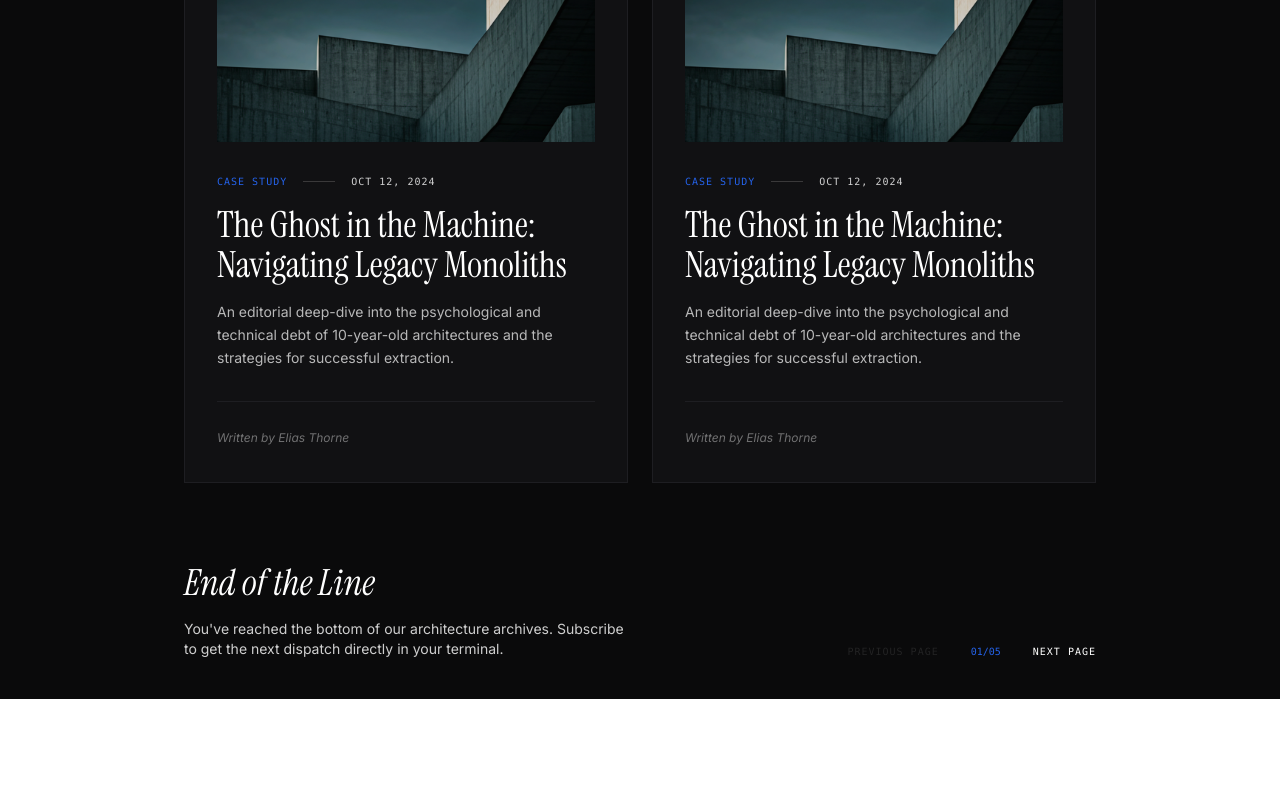
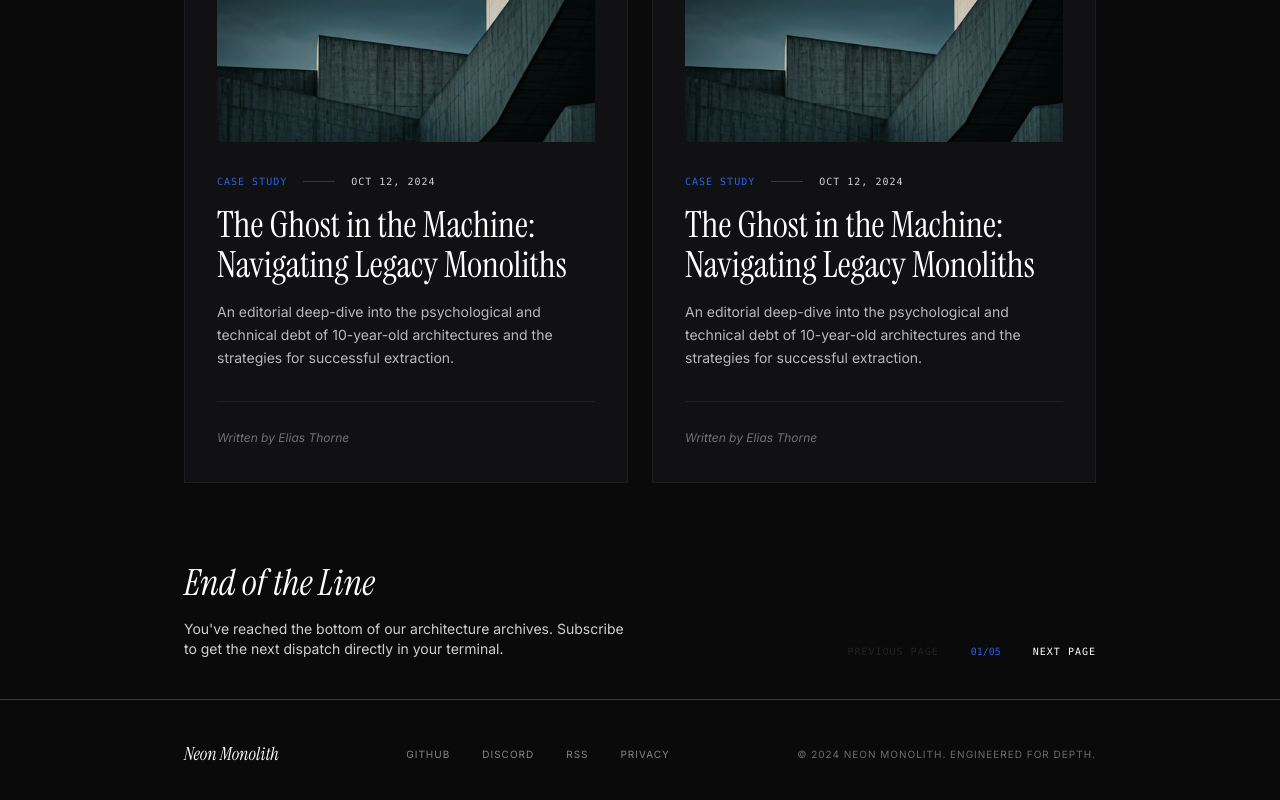
Before and after one commit to Abd2lhakam19/Blog-Site, a Next.js app: page /tags in a window 1280 px wide. Shown: the part 1309-2109 px from the top of the page. Before the commit the page ends 2008 px from the top, so only its background shows below. Built offline with nearby package versions, Linux system fonts and the light colour scheme.

Commit message:
Add Footer component and integrate it into TagPage layout

```diff
--- a/src/app/tags/page.tsx
+++ b/src/app/tags/page.tsx
@@ -1,5 +1,6 @@
 import Blogs from '@/features/tags/components/Blogs';
 import EndLine from '@/features/tags/components/EndLine';
+import Footer from '@/features/tags/components/Footer';
 import Info from '@/features/tags/components/Info';
 import Navbar from '@/features/tags/components/Navbar';
 import React from 'react'
@@ -12,6 +13,7 @@ const TagPage = () => {
             <Info />
             <Blogs />
             <EndLine />
+            <Footer />
         </div>
     )
 }
--- /dev/null
+++ b/src/features/tags/components/Footer.tsx
@@ -0,0 +1,25 @@
+import React from 'react'
+
+const Footer = () => {
+    return (
+        <div className='border-t border-surface-bright w-full'>
+            <div className='px-4 py-10 sm:px-12 lg:px-24 xl:px-40'>
+                <div className=' px-6 flex flex-col gap-12 md:flex-row items-center justify-between'>
+                    <h3 className='font-headline text-lg italic text-white '> Neon Monolith</h3>
+                    <div className='flex gap-8'>
+                        <a className='uppercase tracking-widest font-sans text-foreground/50 text-[10px] hover:text-primary transition-colors' href=""> github</a>
+                        <a className='uppercase tracking-widest font-sans text-foreground/50 text-[10px] hover:text-primary transition-colors' href=""> Discord</a>
+                        <a className='uppercase tracking-widest font-sans text-foreground/50 text-[10px] hover:text-primary transition-colors' href=""> rss</a>
+                        <a className='uppercase tracking-widest font-sans text-foreground/50 text-[10px] hover:text-primary transition-colors' href=""> privacy</a>
+
+                    </div>
+                    <p className='font-sans text-[10px] tracking-widest text-foreground/40'>
+                        © 2024 NEON MONOLITH. ENGINEERED FOR DEPTH.
+                    </p>
+                </div>
+            </div>
+        </div>
+    )
+}
+
+export default Footer
```
